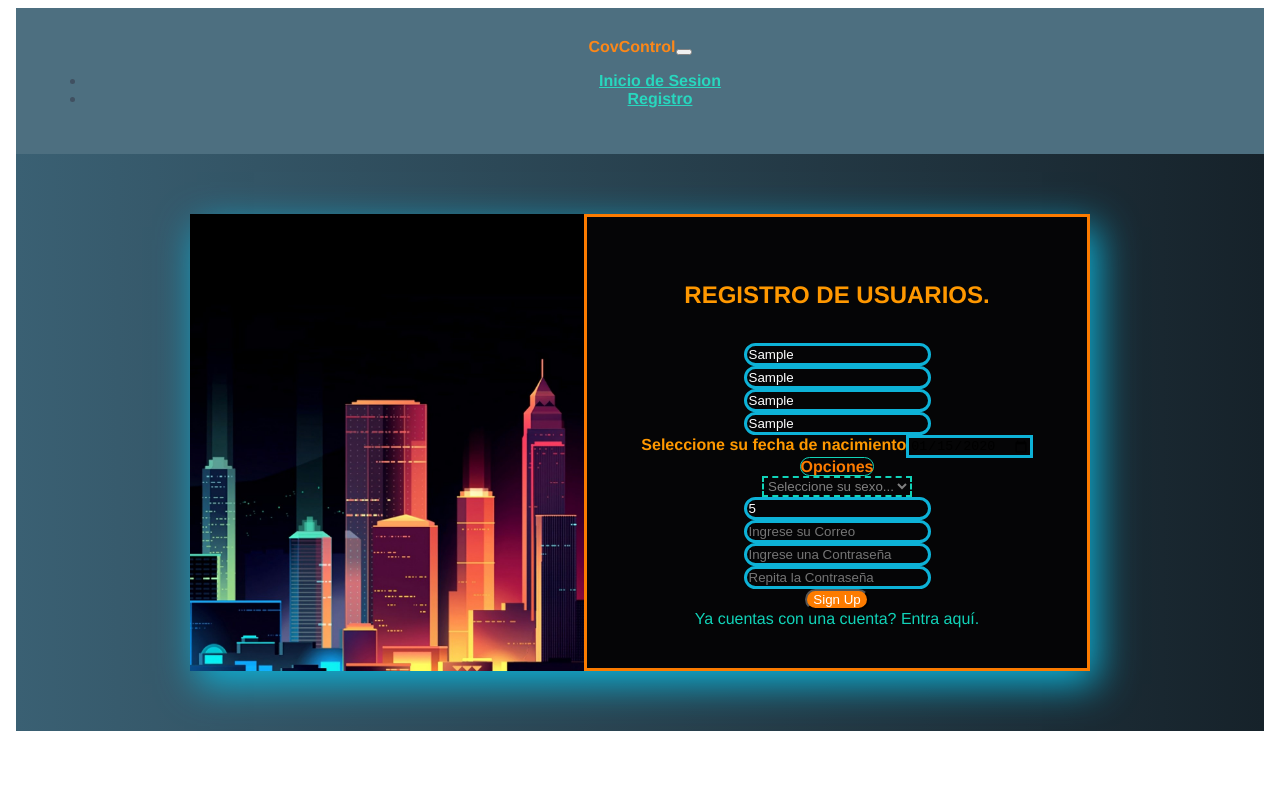
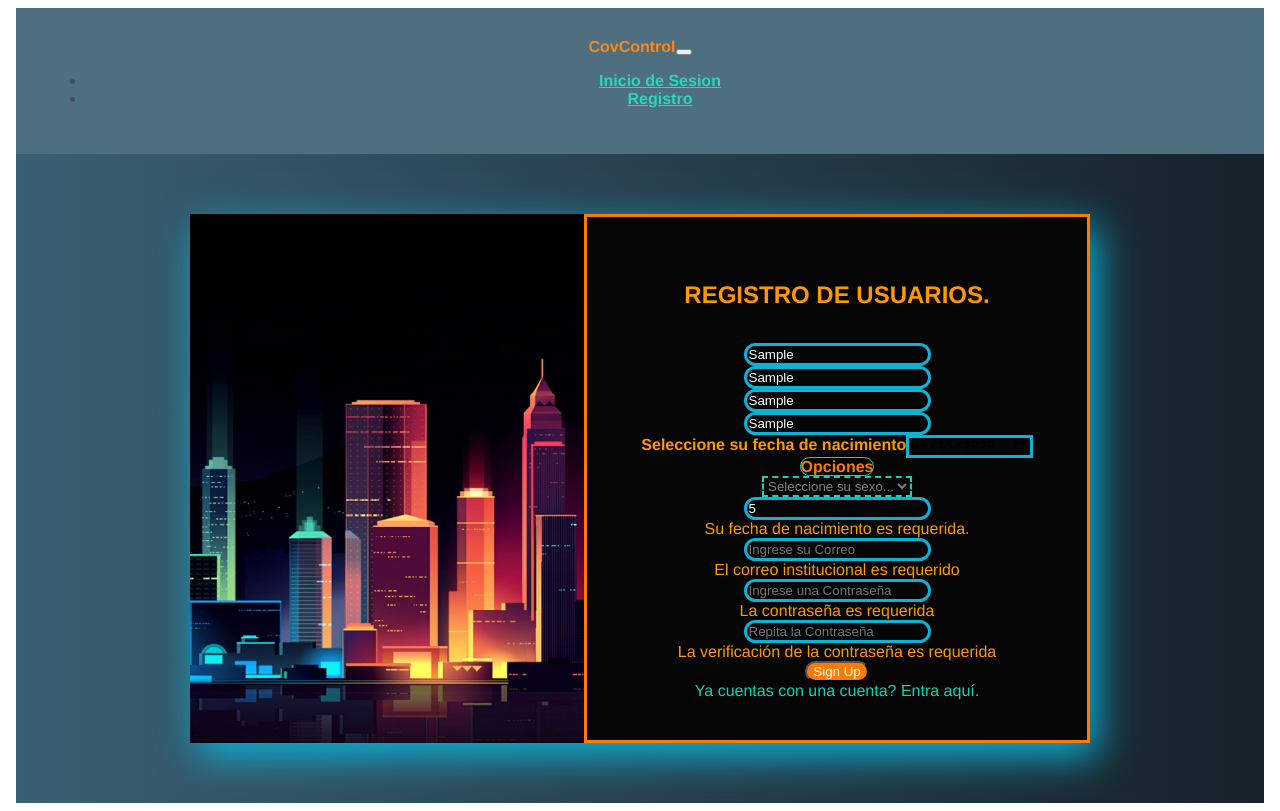
Before and after one commit to sneydermc3007/CovControl, a Vue app in the folder front-end/: page /Sing_up in a window 1280 px wide. Both pictures are taken after typing "Sample", "Sample", "Sample", "Sample", "2020-01-15", "5" into the empty fields and a click on the button "Sign Up". Built offline with nearby package versions, Linux system fonts and the light colour scheme; no server answers.

Commit message:
Basic validations in the Sing .Add #6
Log_In and Sing_Up

```diff
--- a/front-end/src/components/Registro.vue
+++ b/front-end/src/components/Registro.vue
@@ -35,36 +35,67 @@
         <div class="form-container">
           <div class="image-holder"></div>
 
-          <form name="form" id="form" v-on:submit.prevent="procesar();">
+          <form name="form" id="form" v-on:submit.prevent="procesarUsuario()">
             <h2 class="text-center"><strong>Registro</strong> de usuarios.</h2>
 
+            <div class="primer_nombre">
               <div class="form-group">
-              <input v-model="registro.first_name" class="form-control" type="text" name="first_name" placeholder="Ingrese su Primer Nombre" id="first_name" autocomplete="off">
+                <input v-model="registro.first_name" class="form-control" type="text" name="first_name" placeholder="Ingrese su Primer Nombre" id="first_name"
+                       autocomplete="off" :class="{'is-invalid': submited && v$.registro.first_name.$error }">
+                <div v-if="submited && v$.registro.first_name.$error" class="invalid-feedback">
+                  Su primer nombre es requerido.
+                  <span v-if="!v$.registro.first_name.required"> Nombre 1 requerido</span>
+                </div>
+              </div>
             </div>
 
+            <div class="segundo_nombre">
               <div class="form-group">
                 <input v-model="registro.second_name" class="form-control" type="text" name="second_name" placeholder="Ingrese su Segundo Nombre" id="second_name">
               </div>
-
-            <div class="form-group">
-              <input v-model="registro.first_surname" class="form-control" type="text" name="first_surname" placeholder="Ingrese su Primer Apellido" id="first_surname">
             </div>
 
+            <div class="primer_apellido">
+              <div class="form-group">
+                <input v-model="registro.first_surname" class="form-control" type="text" name="first_surname" placeholder="Ingrese su Primer Apellido" id="first_surname"
+                      autocomplete="off" :class="{'is-invalid': submited && v$.registro.first_surname.$error }">
+                <div v-if="submited && v$.registro.first_surname.$error" class="invalid-feedback">
+                  Su primer apellido es requerido.
+                  <span v-if="!v$.registro.first_surname.required"> Apellido 1 requerido</span>
+                </div>
+              </div>
+            </div>
+
+            <div class="segundo_apellido">
               <div class="form-group">
                 <input v-model="registro.second_surname" class="form-control" type="text" name="second_surname" placeholder="Ingrese su Segundo Apellido" id="second_surname">
               </div>
+            </div>
 
+            <div class="fecha_nacimiento">
               <div class="form-group">
                 <label class="text-center" for="born"> <strong>Seleccione su fecha de nacimiento</strong></label>
-              <input v-model="registro.born" class="form-control" type="date" name="born" id="born">
+                <input v-model="registro.born" class="form-control" type="date" name="born" id="born"
+                       :class="{'is-invalid': submited && v$.registro.born.$error }">
+                <div v-if="submited && v$.registro.born.$error" class="invalid-feedback">
+                  Su fecha de nacimiento es requerida.
+                  <span v-if="!v$.registro.born.required"> Fecha de nacimiento requerida</span>
+                </div>
+              </div>
             </div>
 
+            <div class="nacimiento">
               <div class="form-group">
                 <div class="input-group mb-3">
                   <div class="input-group-prepend">
                     <label class="input-group-text" for="sex">Opciones</label>
                   </div>
-                <select v-model="registro.sex" class="custom-select" id="sex">
+                  <select v-model="registro.sex" class="custom-select" id="sex"
+                          :class="{'is-invalid': submited && v$.registro.sex.$error}">
+                    <div v-if="submited && v$.registro.sex.$error" class="invalid-feedback">
+                      Su genero es requerido
+                      <span v-if="!v$.registro.sex.required"> Su sexo es requerido</span>
+                    </div>
                     <option disabled hidden value=""> Seleccione su sexo... </option>
                     <option value="1">Masculino</option>
                     <option value="2">Femenino</option>
@@ -72,24 +103,54 @@
                   </select>
                 </div>
               </div>
-
-            <div class="form-group">
-              <input v-model.number="registro.number" class="form-control" type="number" name="phone" placeholder="Ingrese su Numero" id="number">
             </div>
 
+            <div class="numero_celular">
               <div class="form-group">
-              <input v-model="registro.email" class="form-control" type="email" placeholder="Ingrese su Correo" id="email">
+                <input v-model.number="registro.number" class="form-control" type="number" name="phone" placeholder="Ingrese su Numero" id="number"
+                 :class="{'is-invalid': submited && v$.registro.sex.$error }">
+                <div v-if="submited && v$.registro.sex.$error" class="invalid-feedback">
+                  Su fecha de nacimiento es requerida.
+                  <span v-if="!v$.registro.sex.required"> Fecha de nacimiento requerida</span>
+                </div>
+              </div>
             </div>
 
+            <div class="correo">
               <div class="form-group">
-              <input v-model="registro.password" class="form-control" type="password" placeholder="Ingrese una Contraseña" id="password">
+                <input v-model="registro.email" class="form-control" type="email" placeholder="Ingrese su Correo" id="email"
+                       :class="{'is-invalid': submited && v$.registro.email.$error }">
+                <div v-if="submited && v$.registro.email.$error" class="invalid-feedback">
+                  El correo institucional es requerido
+                  <span v-if="!v$.registro.email.required"> Correo institucional requerido</span>
+                </div>
+              </div>
             </div>
 
+            <div class="contraseña">
               <div class="form-group">
-              <input v-model="registro.verify_password" class="form-control" type="password" placeholder="Repita la Contraseña" id="verify_password">
+                <input v-model="registro.password" class="form-control" type="password" placeholder="Ingrese una Contraseña" id="password"
+                       :class="{'is-invalid': submited && v$.registro.password.$error }">
+                <div v-if="submited && v$.registro.password.$error" class="invalid-feedback">
+                  La contraseña es requerida
+                  <span v-if="!v$.registro.password.required"> Contraseña requerida</span>
+                </div>
+              </div>
+            </div>
+
+            <div class="verificar_contraseña">
+              <div class="form-group">
+                <input v-model="registro.verify_password" class="form-control" type="password" placeholder="Repita la Contraseña" id="verify_password"
+                       :class="{'is-invalid': submited && v$.registro.verify_password.$error }">
+                <div v-if="submited && v$.registro.verify_password.$error" class="invalid-feedback">
+                  La  verificación de la contraseña es requerida
+                  <span v-if="!v$.registro.verify_password.required"> La verificación es requerida</span>
+                </div>
+              </div>
             </div>
 
             <div class="form-group"><button class="btn btn-block" type="submit">Sign Up</button></div>
+
             <a class="already" href="/Log_in">Ya cuentas con una cuenta? Entra aquí.</a>
           </form>
         </div>
@@ -100,30 +161,55 @@
 
 <script>
  import axios from 'axios';
+ import useValidate from "@vuelidate/core";
+ import { required } from 'vuelidate/lib/validators';
 
   export default {
     // eslint-disable-next-line vue/multi-word-component-names
     name: "Registro",
+    setup() { return { v$: useValidate() } },
     data () {
       return {
-      submited: false,
+        $v: useValidate(),
         registro: {
-        first_name: '',
-        second_name: '',
-        first_surname: '',
-        second_surname: '',
-        born: '',
-        sex: '',
-        number: '',
-        email: '',
-        password: '',
-        verify_password: ''
+          first_name: null,
+          second_name: null,
+          first_surname: null,
+          second_surname: null,
+          born: null,
+          sex: "",
+          number: null,
+          email: null,
+          password: null,
+          verify_password: null
+        },
+        submited: false
       }
+    },
+    validations: {
+      registro: {
+        first_name: { required },
+        first_surname: { required },
+        born: { required },
+        sex: { required },
+        number: { required },
+        email: { required },
+        password: { required },
+        verify_password: { required }
       }
     },
     methods: {
-    procesar() {
-      console.log("Capturando datos")
+      procesarUsuario(){
+        this.submited = true;
+        this.v$.$touch();
+
+        if (this.v$.$invalid) {
+          console.log('Campos invalidos');
+          alert('Por favor, llene todos los campos correctamente');
+        }
+        else {
+          console.log('Campos validos');
+          console.log("Capturando datos");
 
           let parametros = {
             first_name: this.registro.first_name,
@@ -134,26 +220,24 @@ export default {
             sex: this.registro.sex,
             number: this.registro.number,
             email: this.registro.email,
-        password: this.registro.password,
-        verify_password: this.registro.verify_password
-
-    }
-    console.info(parametros)
-
-      axios.post('http://127.0.0.1:5000/Sing_Up', parametros)
-            .then((response) => { console.log("Vas bien")
-            if(response.status === 200){
-                console.log(response);
-                document.form.reset();
-                this.$router.push('/Sing_Up?s=1');
-            }
-          }).catch((err) => {
-            console.error("F equipo")
-            console.error(err);
-      })
+            password: this.registro.password
+          };
+          console.log(parametros);
+          axios.post('http://127.0.0.1:5000/Sing_up', parametros)
+            .then((response) => { console.log("Respuesta:", response);
+              if(response.status === 200) {
+                console.log("Registro exitoso");
+                //window.location.href = "/Log_in";
+                //document.form.reset();
+                //this.$router.push('/Sing_Up?s=1');
+              }})
+            .catch((error) => {
+              console.log("Error:", error);
+            });
         }
       }
     }
+  };
 </script>
 
 <style scoped>
```
Also changed, not shown: front-end/src/components/InicioSesion.vue (+6 -6 lines), 1 other file (tests, documents, lock files or other folders). Lines whose indentation alone changed are shown as unchanged.
